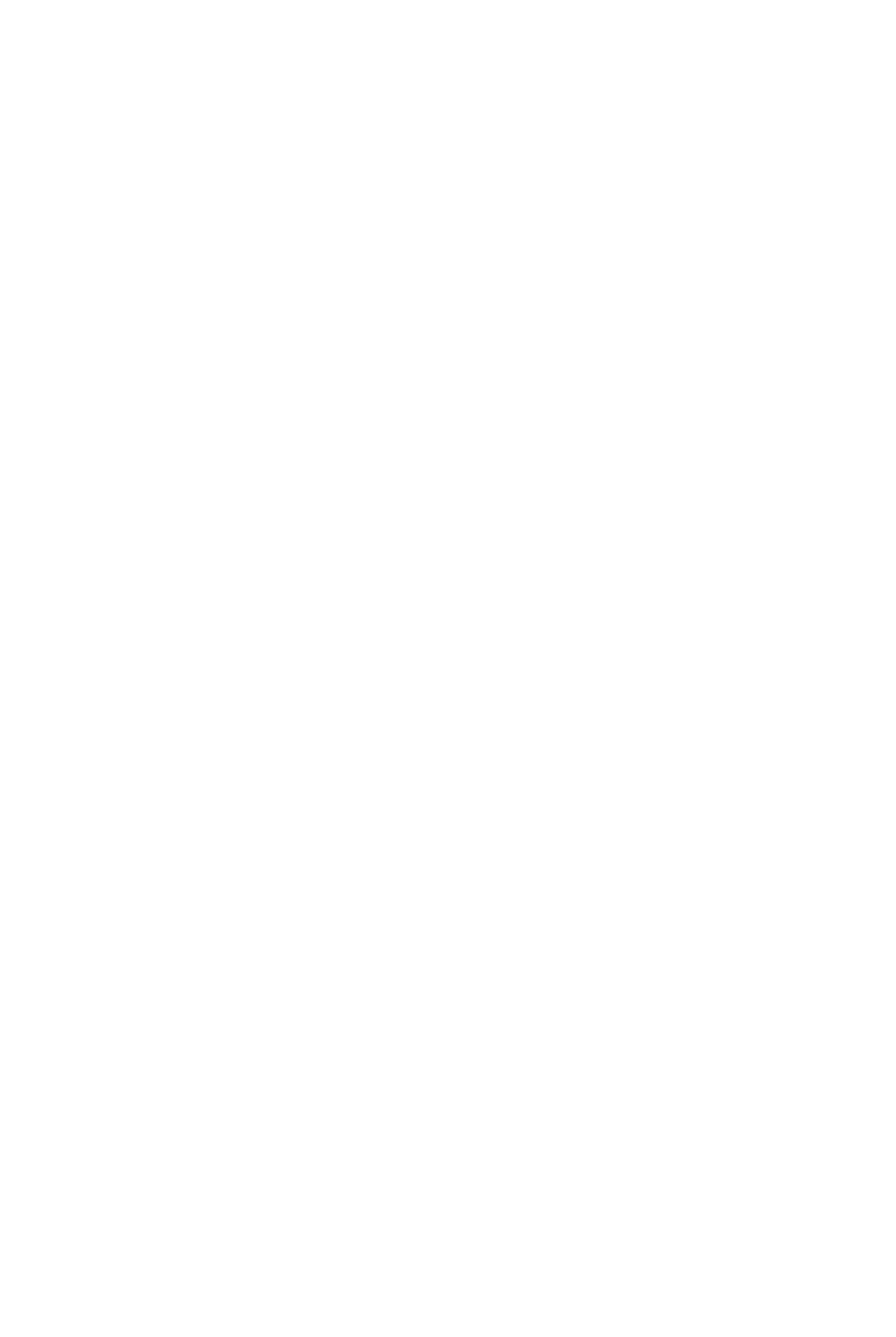
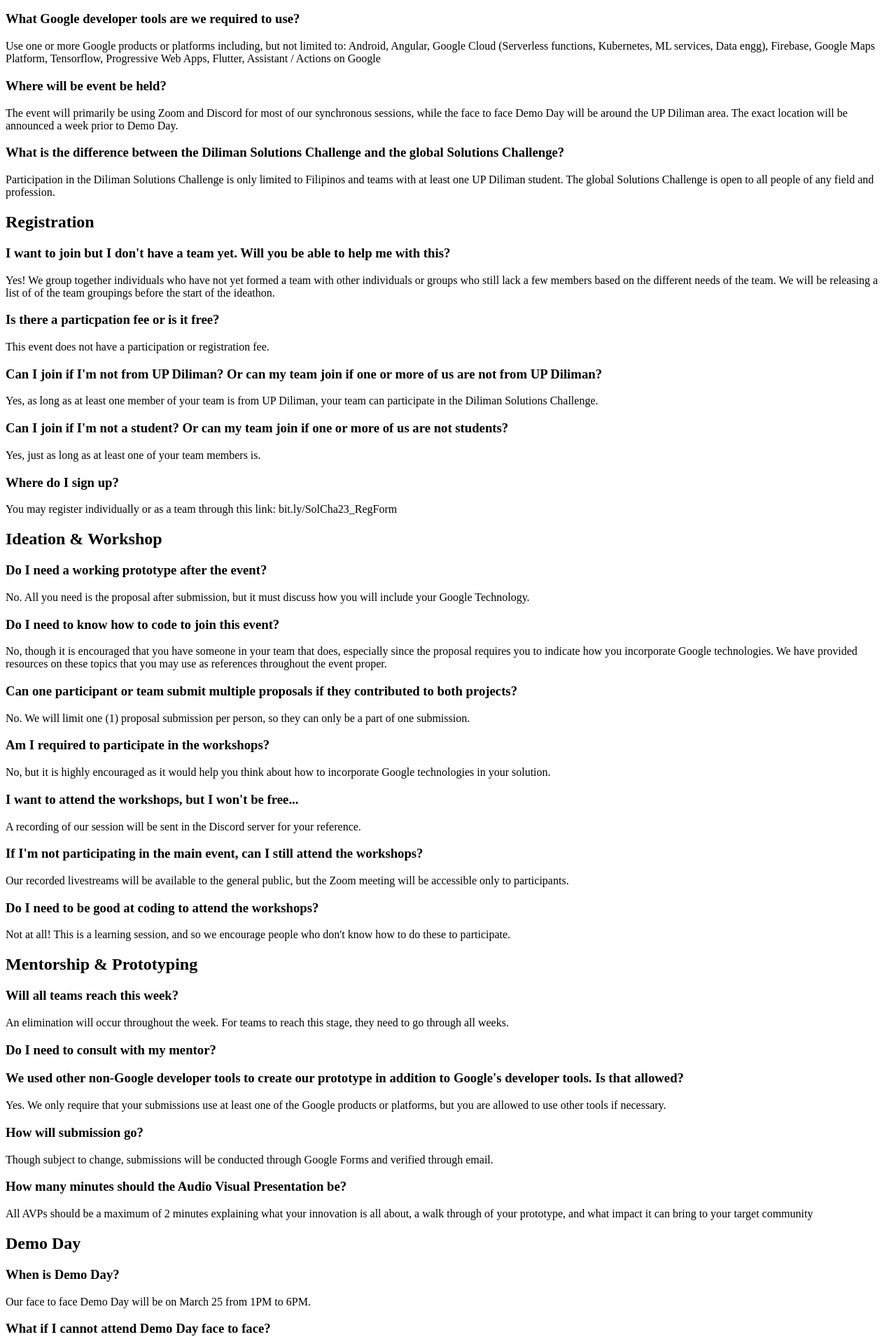
Before and after one commit to DSC-Diliman/socha-website, a SvelteKit app: page / in a window 1280 px wide. Shown: the part 4211-6122 px from the top of the page at 70% size. Before the commit the page ends 4005 px from the top, so only its background shows below. Built offline with nearby package versions, Linux system fonts and the light colour scheme.

Commit message:
feat: add FAQ data

```diff
--- a/src/routes/faq.svelte
+++ b/src/routes/faq.svelte
@@ -1 +1,134 @@
-<h2 id="faq">Frequently Asked Questions</h2>
+<script>
+	let faq = [
+		{
+			section: 'General',
+			questions: [
+				{
+					q: "What's this event about?",
+					a: 'The Diliman Solutions Challenge is a nationwide Google hackathon event that focuses on using Google technology to ideate, develop, and innovate a solution in relation with one of the UN Sustainable Development Goals'
+				},
+				{
+					q: 'What are the 17 Sustainable Development Goals of the United Nations? Can my solution solve a problem outside the scope of the 17 SDGs?',
+					a: 'Created by the United Nations in 2015 and to be achieved by 2030, the 17 Sustainable Development Goals (SDGs) agreed upon by all 193 United Nations Member States aim to end poverty, ensure prosperity, and protect the planet. More information about the 17 SDGs can be found in the link attached to the photo. We require your submitted solution to solve for at least one or more of the 17 Sustainable Development Goals (SDGs), which you will be indicating when you submit your proposals.'
+				},
+				{
+					q: 'What Google developer tools are we required to use?',
+					a: 'Use one or more Google products or platforms including, but not limited to: Android, Angular, Google Cloud (Serverless functions, Kubernetes, ML services, Data engg), Firebase, Google Maps Platform, Tensorflow, Progressive Web Apps, Flutter, Assistant / Actions on Google'
+				},
+				{
+					q: 'Where will be event be held?',
+					a: 'The event will primarily be using Zoom and Discord for most of our synchronous sessions, while the face to face Demo Day will be around the UP Diliman area. The exact location will be announced a week prior to Demo Day.'
+				},
+				{
+					q: 'What is the difference between the Diliman Solutions Challenge and the global Solutions Challenge?',
+					a: 'Participation in the Diliman Solutions Challenge is only limited to Filipinos and teams with at least one UP Diliman student. The global Solutions Challenge is open to all people of any field and profession.'
+				}
+			]
+		},
+		{
+			section: 'Registration',
+			questions: [
+				{
+					q: "I want to join but I don't have a team yet. Will you be able to help me with this?",
+					a: 'Yes! We group together individuals who have not yet formed a team with other individuals or groups who still lack a few members based on the different needs of the team. We will be releasing a list of of the team groupings before the start of the ideathon.'
+				},
+				{
+					q: 'Is there a particpation fee or is it free?',
+					a: 'This event does not have a participation or registration fee.'
+				},
+				{
+					q: "Can I join if I'm not from UP Diliman? Or can my team join if one or more of us are not from UP Diliman?",
+					a: 'Yes, as long as at least one member of your team is from UP Diliman, your team can participate in the Diliman Solutions Challenge.'
+				},
+				{
+					q: "Can I join if I'm not a student? Or can my team join if one or more of us are not students?",
+					a: 'Yes, just as long as at least one of your team members is.'
+				},
+				{
+					q: 'Where do I sign up?',
+					a: 'You may register individually or as a team through this link: bit.ly/SolCha23_RegForm'
+				}
+			]
+		},
+		{
+			section: 'Ideation & Workshop',
+			questions: [
+				{
+					q: 'Do I need a working prototype after the event?',
+					a: 'No. All you need is the proposal after submission, but it must discuss how you will include your Google Technology.'
+				},
+				{
+					q: 'Do I need to know how to code to join this event?',
+					a: 'No, though it is encouraged that you have someone in your team that does, especially since the proposal requires you to indicate how you incorporate Google technologies. We have provided resources on these topics that you may use as references throughout the event proper.'
+				},
+				{
+					q: 'Can one participant or team submit multiple proposals if they contributed to both projects?',
+					a: 'No. We will limit one (1) proposal submission per person, so they can only be a part of one submission.'
+				},
+				{
+					q: 'Am I required to participate in the workshops?',
+					a: 'No, but it is highly encouraged as it would help you think about how to incorporate Google technologies in your solution.'
+				},
+				{
+					q: "I want to attend the workshops, but I won't be free...",
+					a: 'A recording of our session will be sent in the Discord server for your reference.'
+				},
+				{
+					q: "If I'm not participating in the main event, can I still attend the workshops?",
+					a: 'Our recorded livestreams will be available to the general public, but the Zoom meeting will be accessible only to participants.'
+				},
+				{
+					q: 'Do I need to be good at coding to attend the workshops?',
+					a: "Not at all! This is a learning session, and so we encourage people who don't know how to do these to participate."
+				}
+			]
+		},
+		{
+			section: 'Mentorship & Prototyping',
+			questions: [
+				{
+					q: 'Will all teams reach this week?',
+					a: 'An elimination will occur throughout the week. For teams to reach this stage, they need to go through all weeks.'
+				},
+				{
+					q: 'Do I need to consult with my mentor?',
+					a: ''
+				},
+				{
+					q: "We used other non-Google developer tools to create our prototype in addition to Google's developer tools. Is that allowed?",
+					a: 'Yes. We only require that your submissions use at least one of the Google products or platforms, but you are allowed to use other tools if necessary.'
+				},
+				{
+					q: 'How will submission go?',
+					a: 'Though subject to change, submissions will be conducted through Google Forms and verified through email.'
+				},
+				{
+					q: 'How many minutes should the Audio Visual Presentation be?',
+					a: 'All AVPs should be a maximum of 2 minutes explaining what your innovation is all about, a walk through of your prototype, and what impact it can bring to your target community'
+				}
+			]
+		},
+		{
+			section: 'Demo Day',
+			questions: [
+				{
+					q: 'When is Demo Day?',
+					a: 'Our face to face Demo Day will be on March 25 from 1PM to 6PM.'
+				},
+				{
+					q: 'What if I cannot attend Demo Day face to face?',
+					a: 'Teams who are unable to pitch their innovations live can pitch via Zoom, which will be streamed to the live audience present in the venue of the face to face demo day.'
+				}
+			]
+		}
+	];
+</script>
+
+<h1 id="faq">Frequently Asked Questions</h1>
+{#each faq as { section, questions }}
+	<h2>{section}</h2>
+	{#each questions as { q, a }}
+		<h3>{q}</h3>
+		<div>{a}</div>
+	{/each}
+{/each}
```
